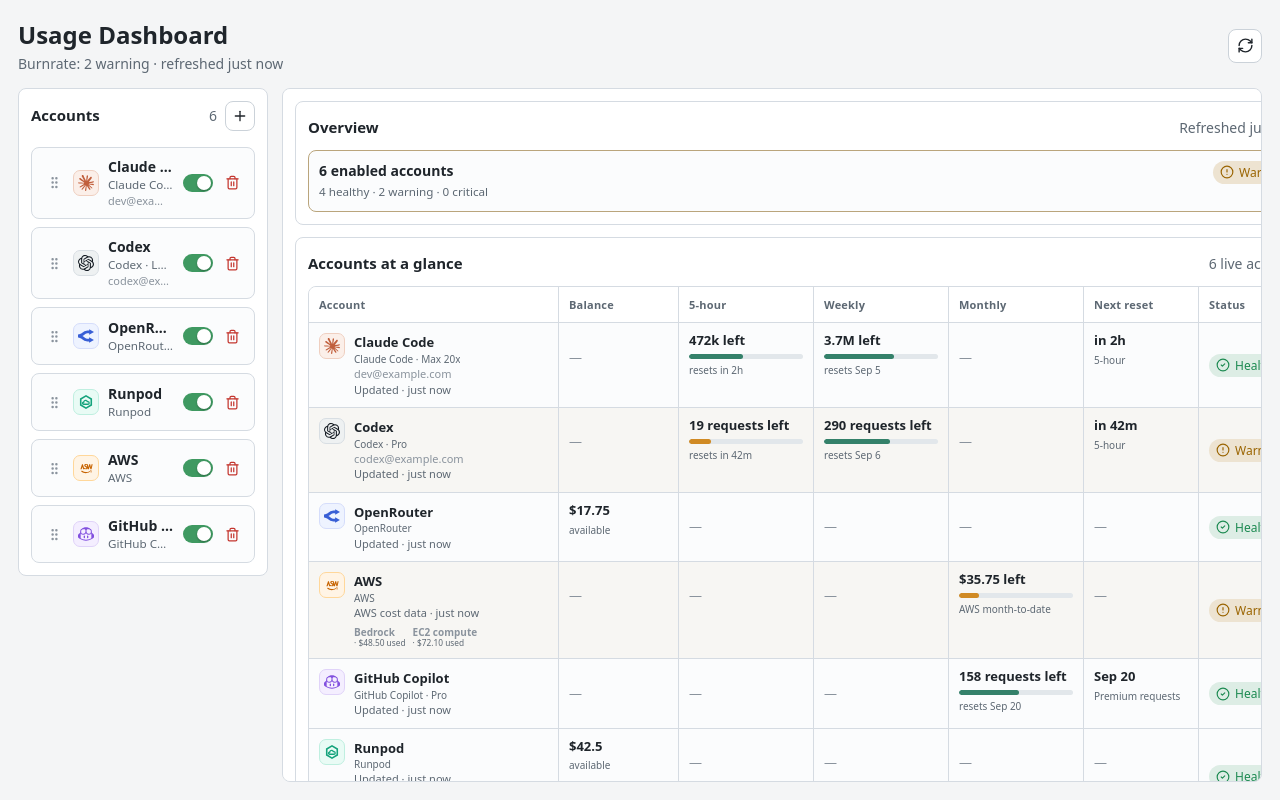
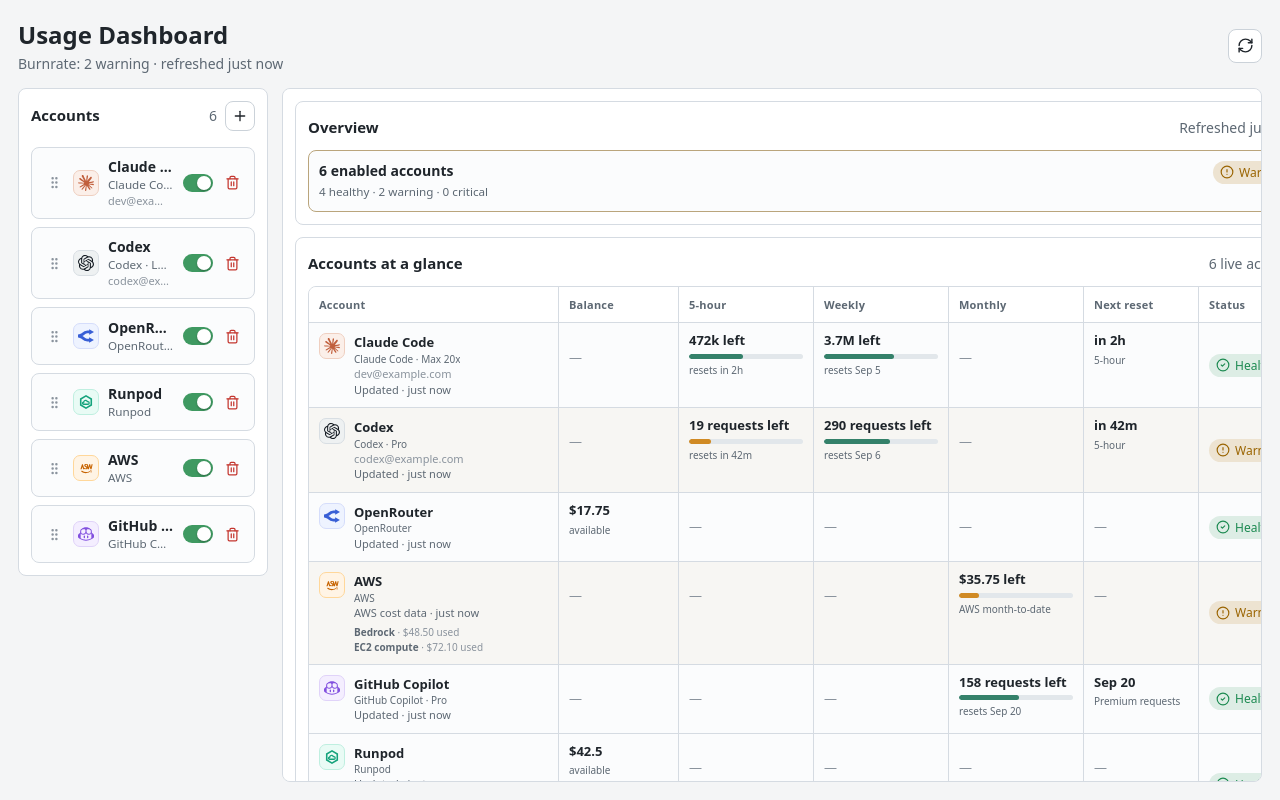
Before and after one commit to bamoo456/burnrate, a React (Vite) app: page / in a window 1280 px wide. Built offline with nearby package versions, Linux system fonts and the light colour scheme.

Commit message:
style(ui): keep secondary metrics compact

```diff
--- a/src-ui/DashboardGrid.css
+++ b/src-ui/DashboardGrid.css
@@ -121,6 +121,19 @@
   white-space: nowrap;
 }
 
+.dashboard-extras b {
+  color: var(--fg-soft);
+  font-weight: 650;
+}
+
+.dashboard-extras small {
+  display: inline;
+  color: inherit;
+  font-size: inherit;
+  overflow: visible;
+  white-space: inherit;
+}
+
 .dashboard-metric {
   min-height: 48px;
   display: flex;
```
